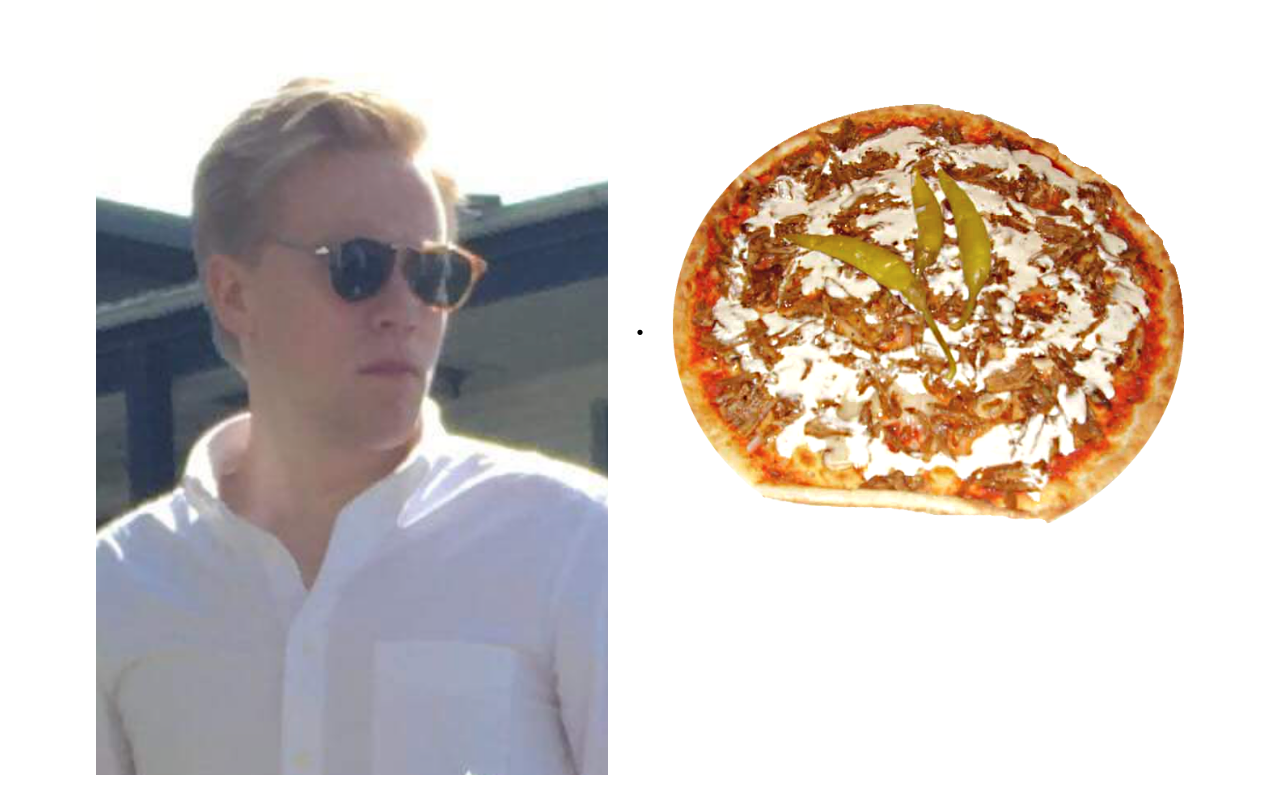
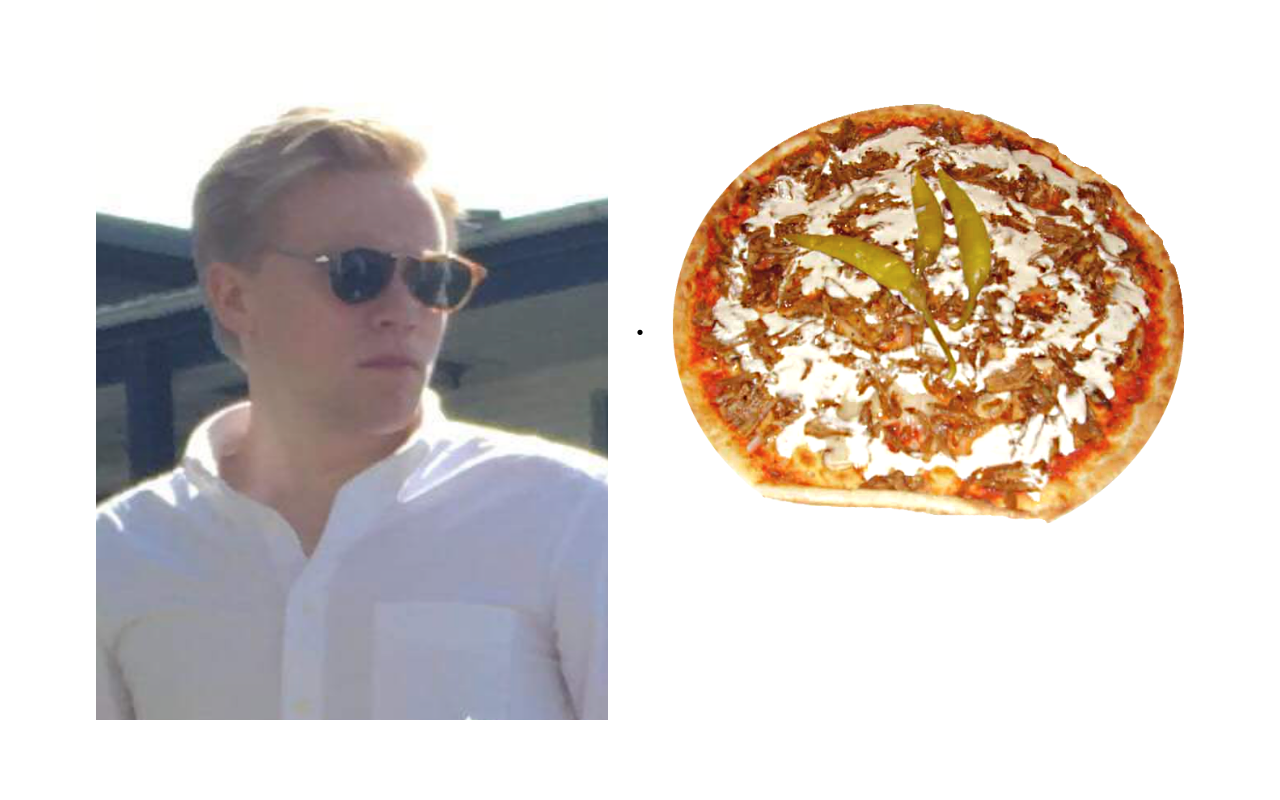
Before and after one commit to anthager/Anton.Pizza, a React (Create React App) app: page / in a window 1280 px wide. Built offline with nearby package versions, Linux system fonts and the light colour scheme.

Commit message:
fixed leek in runtime~main.229c360f

```diff
--- a/src/App.css
+++ b/src/App.css
@@ -11,6 +11,7 @@ img {
   align-self: center;
   justify-self: center;
   width: 100%;
+  max-height: 100vh;
 }
 
 span {
```
Also changed, not shown: 1 other file (tests, documents, lock files or other folders).
